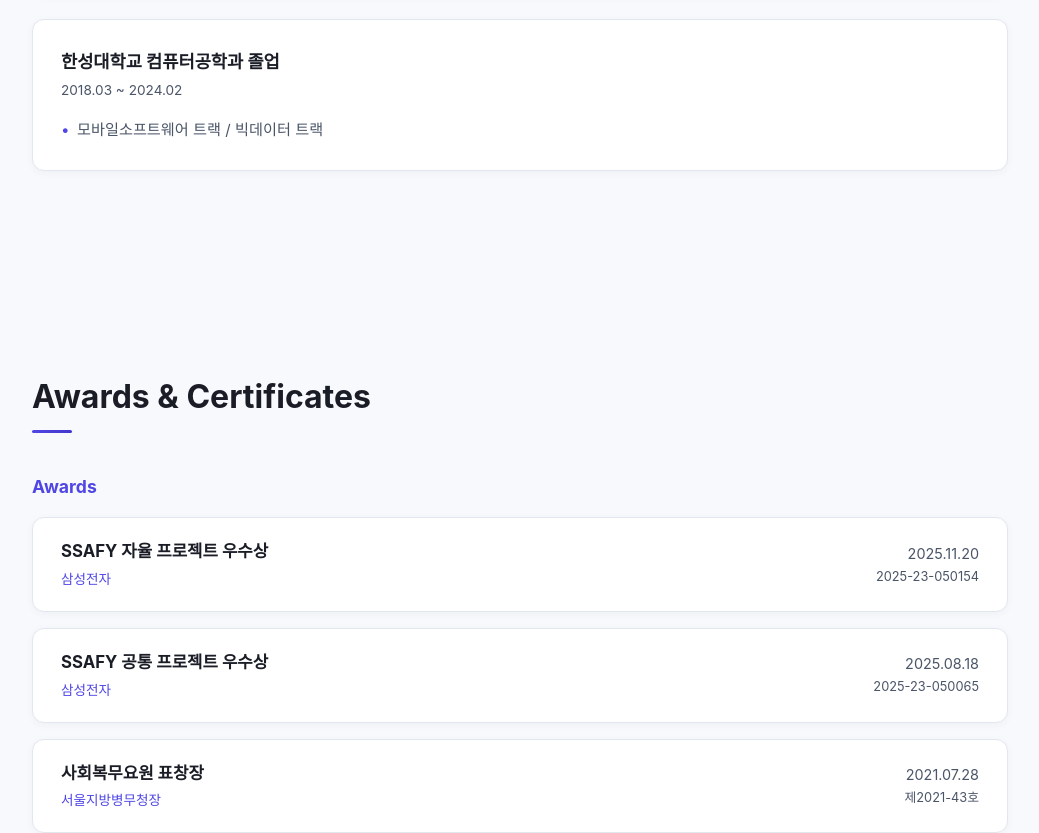
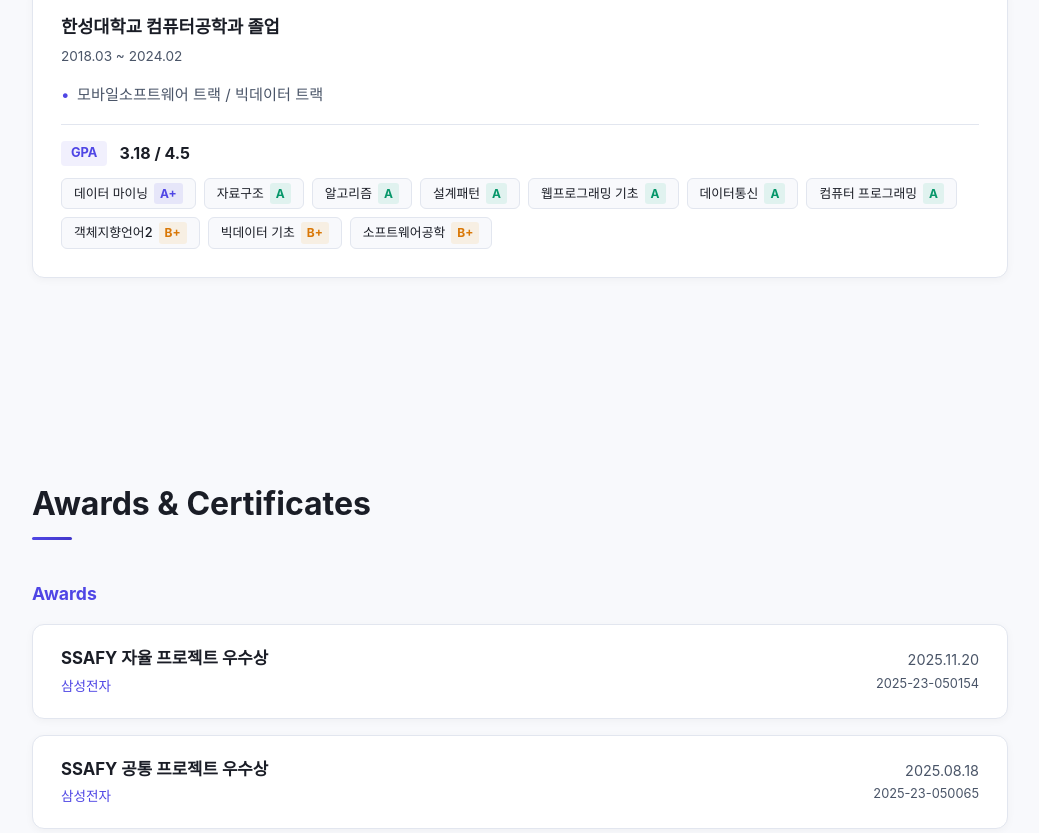
Before and after one commit to ois0886/AboutMe, a React (Vite) app: page / in a window 1280 px wide. Shown: the part 3880-4713 px from the top of the page, without its empty margins (120-1159 px from the left). Built offline with nearby package versions, Linux system fonts and the light colour scheme.

Commit message:
feat: education, awards, skiils 수정

```diff
--- a/src/components/Activity.tsx
+++ b/src/components/Activity.tsx
@@ -86,7 +86,9 @@ const activities = [
     tag: '캠프',
     period: '2020.01',
     image: null,
-    details: [],
+    details: [
+      '5박 6일동안 교수님과 학생들이 합숙하여 다양한 알고리즘 문제를 풀며, 질의응답 및 문제 해결력을 기른 프로그래밍 캠프',
+    ],
     links: [],
   },
   {
@@ -107,7 +109,9 @@ const activities = [
     tag: '캠프',
     period: '2019.01',
     image: null,
-    details: [],
+    details: [
+      '5박 6일동안 교수님과 학생들이 합숙하여 다양한 알고리즘 문제를 풀며, 질의응답 및 문제 해결력을 기른 프로그래밍 캠프',
+    ],
     links: [],
   },
 ]
--- a/src/components/Awards.module.css
+++ b/src/components/Awards.module.css
@@ -16,9 +16,6 @@
 }
 
 .card {
-  display: flex;
-  justify-content: space-between;
-  align-items: center;
   border: 1px solid var(--color-border);
   border-radius: 12px;
   padding: 20px 28px;
@@ -30,6 +27,12 @@
 .card:hover {
   border-color: var(--color-primary);
   box-shadow: 0 4px 16px rgba(0, 0, 0, 0.08);
+}
+
+.cardInner {
+  display: flex;
+  justify-content: space-between;
+  align-items: center;
 }
 
 .left {
@@ -65,8 +68,59 @@
   margin-top: 2px;
 }
 
+.toggleArea {
+  margin-top: 12px;
+}
+
+.imageToggle {
+  display: inline-flex;
+  align-items: center;
+  gap: 6px;
+  font-size: 0.85rem;
+  font-weight: 600;
+  color: var(--color-primary);
+  background: none;
+  border: 1px solid var(--color-border);
+  border-radius: 6px;
+  padding: 6px 14px;
+  cursor: pointer;
+  transition: all 0.2s;
+}
+
+.imageToggle:hover {
+  border-color: var(--color-primary);
+  background-color: var(--color-primary-light);
+}
+
+.arrow {
+  display: inline-block;
+  width: 0;
+  height: 0;
+  border-left: 4px solid transparent;
+  border-right: 4px solid transparent;
+  border-top: 5px solid var(--color-primary);
+  transition: transform 0.2s;
+}
+
+.arrowUp {
+  transform: rotate(180deg);
+}
+
+.imageWrap {
+  width: 100%;
+  border-radius: 8px;
+  overflow: hidden;
+  margin-top: 12px;
+  background-color: var(--color-bg-secondary);
+}
+
+.image {
+  width: 100%;
+  display: block;
+}
+
 @media (max-width: 640px) {
-  .card {
+  .cardInner {
     flex-direction: column;
     align-items: flex-start;
     gap: 8px;
--- a/src/components/Awards.tsx
+++ b/src/components/Awards.tsx
@@ -1,3 +1,4 @@
+import { useState } from 'react'
 import { useScrollReveal } from '../hooks/useScrollReveal'
 import styles from './Awards.module.css'
 
@@ -7,18 +8,21 @@ const awards = [
     date: '2025.11.20',
     org: '삼성전자',
     id: '2025-23-050154',
+    image: null as string | null,
   },
   {
     title: 'SSAFY 공통 프로젝트 우수상',
     date: '2025.08.18',
     org: '삼성전자',
     id: '2025-23-050065',
+    image: null as string | null,
   },
   {
     title: '사회복무요원 표창장',
     date: '2021.07.28',
     org: '서울지방병무청장',
     id: '제2021-43호',
+    image: null as string | null,
   },
 ]
 
@@ -28,14 +32,51 @@ const certificates = [
     date: '2024.12.11',
     org: '한국산업인력공단',
     id: '24203011265G',
+    image: null as string | null,
   },
   {
     title: 'ADsP',
     date: '2024.11.29',
     org: '한국데이터산업진흥원',
     id: 'ADsP-043007180',
+    image: null as string | null,
   },
 ]
+
+function AwardCard({ item, toggleLabel }: { item: typeof awards[number]; toggleLabel: [string, string] }) {
+  const [imageOpen, setImageOpen] = useState(false)
+
+  return (
+    <div className={styles.card}>
+      <div className={styles.cardInner}>
+        <div className={styles.left}>
+          <h3 className={styles.title}>{item.title}</h3>
+          <p className={styles.org}>{item.org}</p>
+        </div>
+        <div className={styles.right}>
+          <p className={styles.date}>{item.date}</p>
+          <p className={styles.id}>{item.id}</p>
+        </div>
+      </div>
+      {item.image && (
+        <div className={styles.toggleArea}>
+          <button
+            className={styles.imageToggle}
+            onClick={() => setImageOpen(!imageOpen)}
+          >
+            {imageOpen ? toggleLabel[1] : toggleLabel[0]}
+            <span className={`${styles.arrow} ${imageOpen ? styles.arrowUp : ''}`} />
+          </button>
+          {imageOpen && (
+            <div className={styles.imageWrap}>
+              <img src={item.image} alt={item.title} className={styles.image} />
+            </div>
+          )}
+        </div>
+      )}
+    </div>
+  )
+}
 
 function Awards() {
   const ref = useScrollReveal<HTMLElement>()
@@ -47,32 +88,14 @@ function Awards() {
       <h3 className={styles.groupTitle}>Awards</h3>
       <div className={styles.list}>
         {awards.map((award) => (
-          <div key={award.id} className={styles.card}>
-            <div className={styles.left}>
-              <h3 className={styles.title}>{award.title}</h3>
-              <p className={styles.org}>{award.org}</p>
-            </div>
-            <div className={styles.right}>
-              <p className={styles.date}>{award.date}</p>
-              <p className={styles.id}>{award.id}</p>
-            </div>
-          </div>
+          <AwardCard key={award.id} item={award} toggleLabel={['수상증보기', '수상증접기']} />
         ))}
       </div>
 
       <h3 className={`${styles.groupTitle} ${styles.groupTitleMargin}`}>Certificates</h3>
       <div className={styles.list}>
         {certificates.map((cert) => (
-          <div key={cert.id} className={styles.card}>
-            <div className={styles.left}>
-              <h3 className={styles.title}>{cert.title}</h3>
-              <p className={styles.org}>{cert.org}</p>
-            </div>
-            <div className={styles.right}>
-              <p className={styles.date}>{cert.date}</p>
-              <p className={styles.id}>{cert.id}</p>
-            </div>
-          </div>
+          <AwardCard key={cert.id} item={cert} toggleLabel={['자격증보기', '자격증접기']} />
         ))}
       </div>
     </section>
--- a/src/components/Education.module.css
+++ b/src/components/Education.module.css
@@ -58,3 +58,72 @@
   left: 0;
   color: var(--color-primary);
 }
+
+.gpa {
+  display: flex;
+  align-items: center;
+  gap: 12px;
+  margin-top: 16px;
+  padding-top: 16px;
+  border-top: 1px solid var(--color-border);
+}
+
+.gpaLabel {
+  font-size: 0.8rem;
+  font-weight: 700;
+  color: var(--color-primary);
+  background-color: var(--color-primary-light);
+  padding: 2px 10px;
+  border-radius: 4px;
+}
+
+.gpaValue {
+  font-size: 1rem;
+  font-weight: 700;
+  color: var(--color-text);
+}
+
+.courses {
+  display: flex;
+  flex-wrap: wrap;
+  gap: 8px;
+  margin-top: 12px;
+}
+
+.courseItem {
+  display: inline-flex;
+  align-items: center;
+  gap: 6px;
+  font-size: 0.8rem;
+  padding: 4px 12px;
+  border: 1px solid var(--color-border);
+  border-radius: 6px;
+  background-color: var(--color-bg);
+}
+
+.courseName {
+  color: var(--color-text);
+  font-weight: 500;
+}
+
+.courseGrade {
+  font-weight: 700;
+  font-size: 0.75rem;
+  padding: 1px 6px;
+  border-radius: 3px;
+}
+
+.gradeAPlus {
+  color: #4f46e5;
+  background-color: rgba(79, 70, 229, 0.1);
+}
+
+.gradeA {
+  color: #059669;
+  background-color: rgba(16, 185, 129, 0.1);
+}
+
+.gradeBPlus {
+  color: #d97706;
+  background-color: rgba(245, 158, 11, 0.1);
+}
--- a/src/components/Education.tsx
+++ b/src/components/Education.tsx
@@ -11,6 +11,8 @@ const educations = [
       'Mobile Track 전공 심화 과정: Android 네이티브 앱 개발 전문화',
       '전현직 개발자 멘토링 및 프로젝트 프로세스 경험',
     ],
+    gpa: '',
+    courses: [] as { name: string; grade: string }[],
   },
   {
     title: '주식회사 코드프레소 웹 개발 기초완성',
@@ -19,6 +21,8 @@ const educations = [
     details: [
       'Java, SQL, Spring Boot, Git 등 기초적인 백엔드 비대면 교육 프로그램 이수',
     ],
+    gpa: '',
+    courses: [] as { name: string; grade: string }[],
   },
   {
     title: '한성대학교 컴퓨터공학과 졸업',
@@ -26,6 +30,19 @@ const educations = [
     period: '2018.03 ~ 2024.02',
     details: [
       '모바일소프트웨어 트랙 / 빅데이터 트랙',
+    ],
+    gpa: '3.18 / 4.5',
+    courses: [
+      { name: '데이터 마이닝', grade: 'A+' },
+      { name: '자료구조', grade: 'A' },
+      { name: '알고리즘', grade: 'A' },
+      { name: '설계패턴', grade: 'A' },
+      { name: '웹프로그래밍 기초', grade: 'A' },
+      { name: '데이터통신', grade: 'A' },
+      { name: '컴퓨터 프로그래밍', grade: 'A' },
+      { name: '객체지향언어2', grade: 'B+' },
+      { name: '빅데이터 기초', grade: 'B+' },
+      { name: '소프트웨어공학', grade: 'B+' },
     ],
   },
 ]
@@ -53,6 +70,24 @@ function Education() {
                 <li key={detail} className={styles.detail}>{detail}</li>
               ))}
             </ul>
+            {edu.gpa && (
+              <div className={styles.gpa}>
+                <span className={styles.gpaLabel}>GPA</span>
+                <span className={styles.gpaValue}>{edu.gpa}</span>
+              </div>
+            )}
+            {edu.courses.length > 0 && (
+              <div className={styles.courses}>
+                {edu.courses.map((course) => (
+                  <div key={course.name} className={styles.courseItem}>
+                    <span className={styles.courseName}>{course.name}</span>
+                    <span className={`${styles.courseGrade} ${course.grade === 'A+' ? styles.gradeAPlus : course.grade === 'A' ? styles.gradeA : styles.gradeBPlus}`}>
+                      {course.grade}
+                    </span>
+                  </div>
+                ))}
+              </div>
+            )}
           </div>
         ))}
       </div>
--- a/src/components/Skills.tsx
+++ b/src/components/Skills.tsx
@@ -26,8 +26,7 @@ const skills = [
     category: 'Spring Boot & Java',
     items: [
       'Spring Boot 기반 RESTful API 설계 및 구현 경험',
-      'JPA/Hibernate를 활용한 데이터베이스 연동 및 엔티티 설계',
-      'Spring Security, JWT를 활용한 인증·인가 흐름 이해 및 적용 경험',
+      'MVC 패턴 기반의 서버 사이드 로직 구현',
       'Gradle 빌드 환경 구성 및 프로젝트 의존성 관리',
     ],
   },
```
